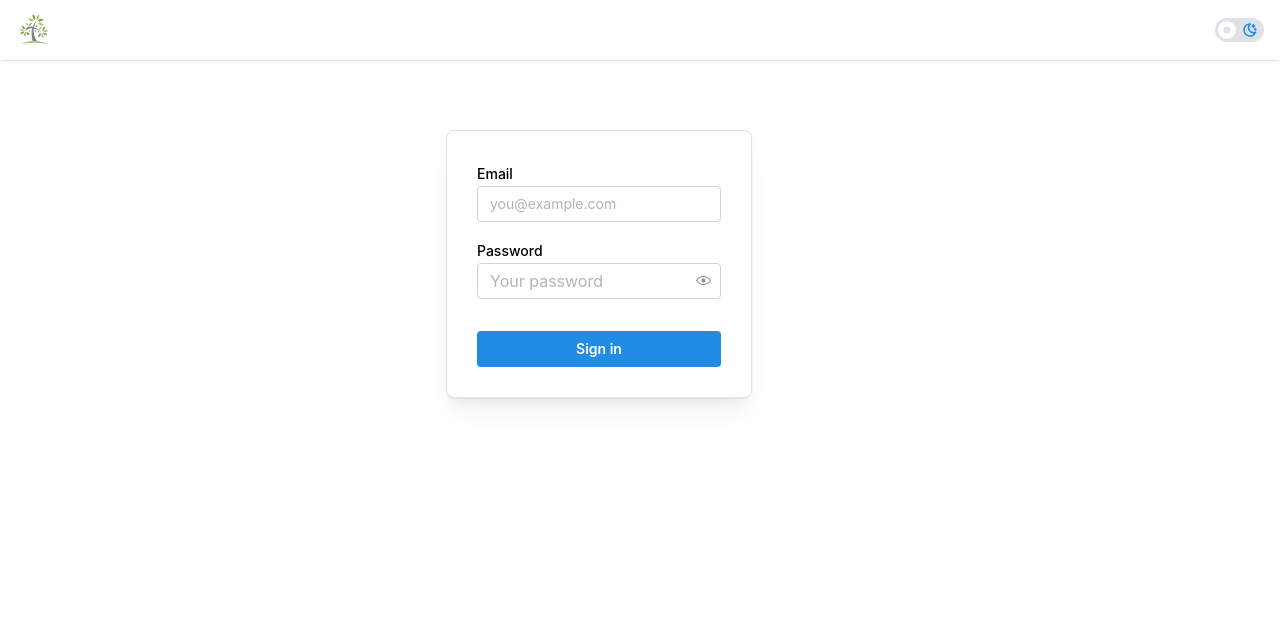
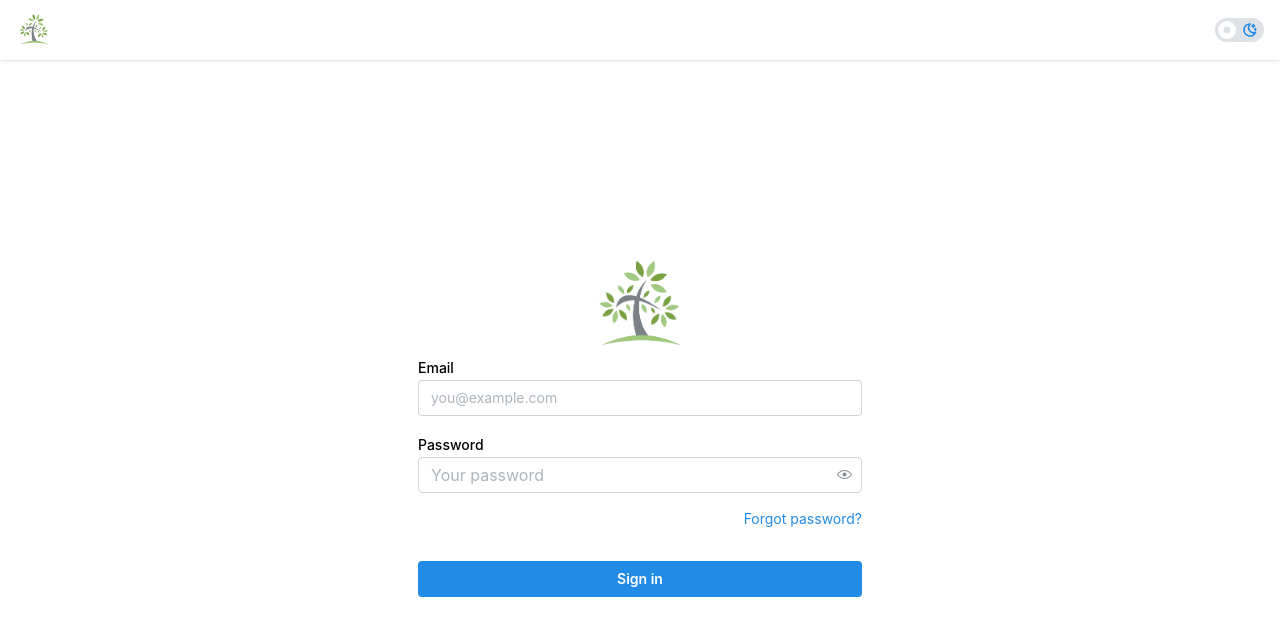
Before and after one commit to psimanta/ujjiboni-app, a React (Vite) app: page /login in a window 1280 px wide. Shown: the top 636 px of the page. Built offline with nearby package versions, Linux system fonts and the light colour scheme; no server answers.

Commit message:
feat: add option for app layoyt

```diff
--- a/package.json
+++ b/package.json
@@ -23,6 +23,7 @@
     "@tanstack/react-query-devtools": "^5.80.7",
     "@types/jsonwebtoken": "^9.0.9",
     "axios": "^1.9.0",
+    "framer-motion": "^12.18.1",
     "jsonwebtoken": "^9.0.2",
     "react": "^19.1.0",
     "react-dom": "^19.1.0",
--- /dev/null
+++ b/src/interfaces/request.interface.ts
@@ -0,0 +1,5 @@
+import type { AxiosRequestConfig } from 'axios';
+
+export interface IRequestConfig extends AxiosRequestConfig {
+  skipAuth?: boolean;
+}
--- a/src/interfaces/response.interface.ts
+++ b/src/interfaces/response.interface.ts
@@ -2,3 +2,9 @@ export interface IResponseGeneric {
   success: boolean;
   message: string;
 }
+
+export interface IResponseError {
+  status: number;
+  success: false;
+  message: string;
+}
--- a/src/layouts/AppLayout.tsx
+++ b/src/layouts/AppLayout.tsx
@@ -1,13 +1,13 @@
-import { AppShell, Image, Group } from '@mantine/core';
+import { AppShell, Image, Group, Container } from '@mantine/core';
 import { Outlet } from 'react-router-dom';
 import { ThemeToggle } from '../components/ThemeToggle';
 import logo from '../assets/ujjiboni_logo.png';
 import { useProfileQuery } from '../queries/auth.queries';
 
 export function AppLayout() {
-  const { data: profile } = useProfileQuery();
+  const { data: profile, error } = useProfileQuery();
 
-  console.log(profile);
+  console.log(profile, error);
 
   return (
     <AppShell header={{ height: 60 }} padding="md" layout="default" withBorder={false}>
@@ -21,7 +21,7 @@ export function AppLayout() {
         }}
         className="shadow-sm"
       >
-        <Group h="100%" px="md" justify="space-between">
+        <Group h={60} px="md" justify="space-between">
           <Group gap={4}>
             <Image
               src={logo}
@@ -35,8 +35,10 @@ export function AppLayout() {
         </Group>
       </AppShell.Header>
 
-      <AppShell.Main pt={60} style={{ paddingTop: 60 }}>
-        <Outlet />
+      <AppShell.Main>
+        <Container className="h-[calc(100vh-100px)]">
+          <Outlet />
+        </Container>
       </AppShell.Main>
     </AppShell>
   );
--- a/src/pages/Login.tsx
+++ b/src/pages/Login.tsx
@@ -1,8 +1,10 @@
-import { TextInput, PasswordInput, Button, Paper, Container } from '@mantine/core';
+import { TextInput, PasswordInput, Button, Paper, Container, Anchor, Group } from '@mantine/core';
 import { useForm } from '@mantine/form';
-import { useNavigate } from 'react-router-dom';
+import { Link, useNavigate } from 'react-router-dom';
 import { useAuth } from '../contexts/AuthContext';
 import { useLoginMutation } from '../queries/auth.queries';
+import logo from '../assets/ujjiboni_logo.png';
+import { motion } from 'framer-motion';
 
 interface LoginForm {
   email: string;
@@ -40,8 +42,18 @@ export function Login() {
   };
 
   return (
-    <Container size={420} my={40} style={{ display: 'flex' }}>
-      <Paper withBorder shadow="md" p={30} mt={30} radius="md">
+    <Container size="xs" className="min-h-full flex flex-col items-center justify-center">
+      <Paper p="xl" w="100%" radius="md">
+        <div className="flex items-center justify-center">
+          <motion.img
+            src={logo}
+            alt="Ujjiboni Logo"
+            style={{ width: 100, height: 100 }}
+            initial={{ opacity: 0, y: -100 }}
+            animate={{ opacity: 1, y: 0 }}
+            transition={{ duration: 0.5 }}
+          />
+        </div>
         <form onSubmit={form.onSubmit(handleSubmit)}>
           <TextInput label="Email" placeholder="you@example.com" {...form.getInputProps('email')} />
 
@@ -52,6 +64,12 @@ export function Login() {
             {...form.getInputProps('password')}
           />
 
+          <Group justify="flex-end" mt="md">
+            <Anchor component={Link} to="/forgot-password" size="sm">
+              Forgot password?
+            </Anchor>
+          </Group>
+
           <Button fullWidth mt="xl" type="submit" loading={loginMutation.isPending}>
             Sign in
           </Button>
--- a/src/queries/api.ts
+++ b/src/queries/api.ts
@@ -1,4 +1,6 @@
-import axios from 'axios';
+import axios, { AxiosError, type InternalAxiosRequestConfig } from 'axios';
+import { storage } from '../utils/local-storage';
+import type { IResponseError } from '../interfaces/response.interface';
 
 const baseURL = import.meta.env.VITE_API_URL || 'http://localhost:3000/api';
 
@@ -10,28 +12,28 @@ export const api = axios.create({
 });
 
 // Add a request interceptor to include the JWT token
-// api.interceptors.request.use(
-//   (config) => {
-//     const token = localStorage.getItem('token');
-//     if (token) {
-//       config.headers.Authorization = `Bearer ${token}`;
-//     }
-//     return config;
-//   },
-//   (error) => {
-//     return Promise.reject(error);
-//   }
-// );
+api.interceptors.request.use(
+  (config: InternalAxiosRequestConfig & { skipAuth?: boolean }) => {
+    const token = storage.get('token');
+    if (token && !config.skipAuth) {
+      config.headers.Authorization = `Bearer ${token}`;
+    }
+    return config;
+  },
+  error => {
+    return Promise.reject(error);
+  }
+);
 
 // Add a response interceptor to handle token expiration
 api.interceptors.response.use(
   response => response,
-  async error => {
+  async (error: AxiosError<IResponseError>) => {
     if (error.response?.status === 401) {
       // Clear token and redirect to login
-      localStorage.removeItem('token');
+      // storage.remove('token');
       // window.location.href = '/login';
     }
-    return Promise.reject(error);
+    return Promise.reject({ ...error.response?.data, status: error.response?.status });
   }
 );
--- a/src/queries/auth.queries.ts
+++ b/src/queries/auth.queries.ts
@@ -1,8 +1,9 @@
-import { useMutation, useQuery } from '@tanstack/react-query';
+import { useMutation, useQuery, useQueryClient } from '@tanstack/react-query';
 import { api } from './api';
 import { QUERY_KEYS } from '../constants/queries';
 import type { IUser } from '../interfaces/user.interface';
-import type { IResponseGeneric } from '../interfaces/response.interface';
+import type { IResponseError, IResponseGeneric } from '../interfaces/response.interface';
+import type { IRequestConfig } from '../interfaces/request.interface';
 
 interface ILoginCredentials {
   email: string;
@@ -15,16 +16,22 @@ interface ILoginResponse extends IResponseGeneric {
 }
 
 export const useLoginMutation = () => {
-  return useMutation({
+  const queryClient = useQueryClient();
+  return useMutation<ILoginResponse, IResponseError, ILoginCredentials>({
     mutationFn: async (credentials: ILoginCredentials) => {
-      const { data } = await api.post<ILoginResponse>('/auth/login', credentials);
+      const { data } = await api.post<ILoginResponse>('/auth/login', credentials, {
+        skipAuth: true,
+      } as IRequestConfig);
       return data;
+    },
+    onSettled: () => {
+      queryClient.invalidateQueries({ queryKey: [QUERY_KEYS.PROFILE] });
     },
   });
 };
 
 export const useProfileQuery = () => {
-  return useQuery({
+  return useQuery<ILoginResponse, IResponseError>({
     queryKey: [QUERY_KEYS.PROFILE],
     queryFn: async () => {
       const { data } = await api.get<ILoginResponse>('/auth/profile');
@@ -34,5 +41,6 @@ export const useProfileQuery = () => {
     refetchOnMount: true,
     refetchOnReconnect: true,
     refetchInterval: 1000 * 60 * 5, // 5 minutes
+    retry: 3,
   });
 };
```
Also changed, not shown: 2 other files (tests, documents, lock files or other folders).
